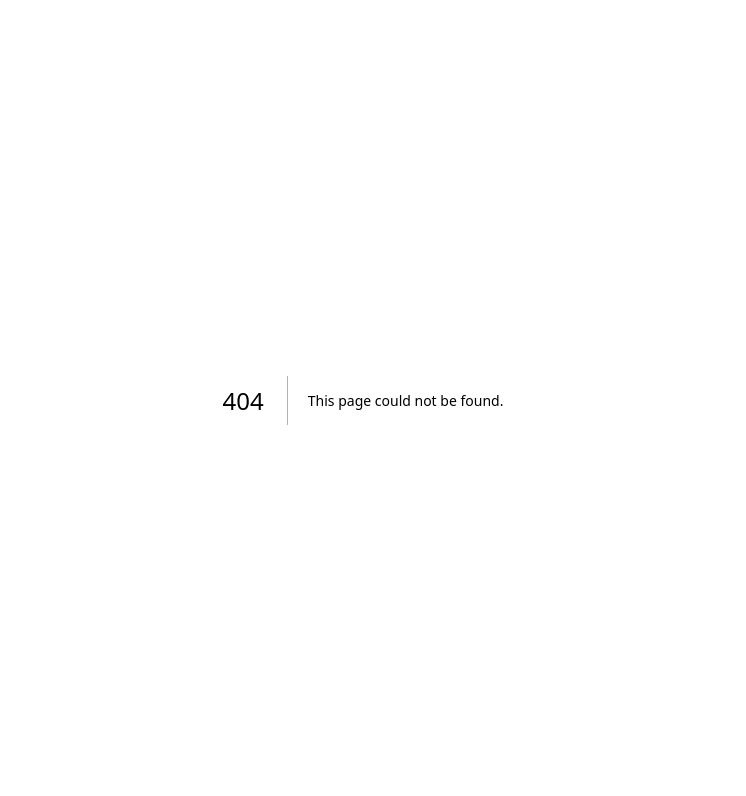
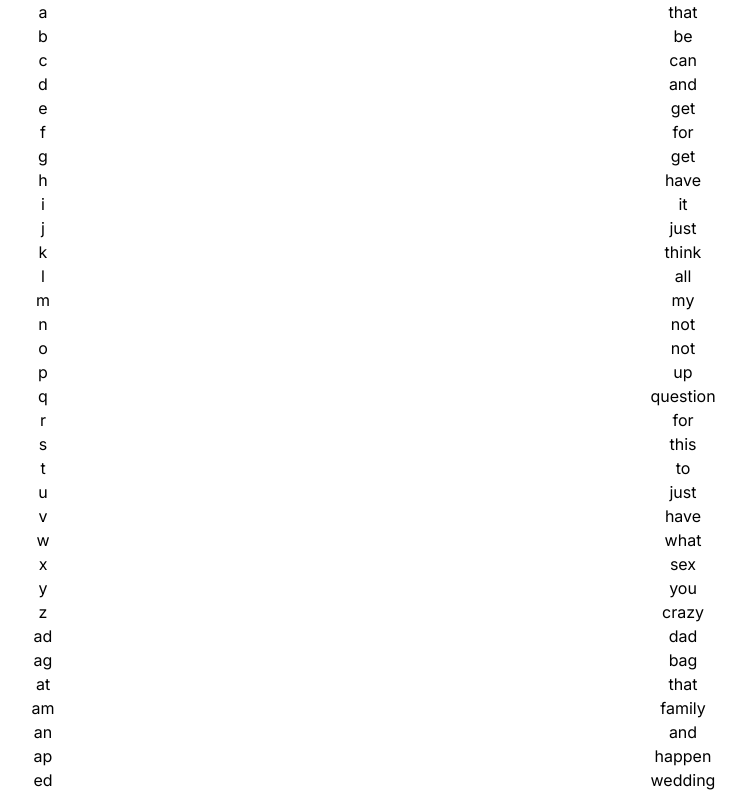
Before and after one commit to s5s5/phonics, a Next.js app: page /game in a window 1280 px wide. Before the commit this address had no page. Shown: the top 796 px of the page, without its empty margins (277-1023 px from the left). Built offline with nearby package versions, Linux system fonts and the light colour scheme; a web font is replaced by a local one.

Commit message:
game init

```diff
--- /dev/null
+++ b/src/app/game/page.tsx
@@ -0,0 +1,65 @@
+"use client";
+
+import { nanoid } from "nanoid";
+import { useEffect, useMemo, useState } from "react";
+
+import { PHONICS_LIST } from "@/app/constants/list";
+
+export default function Page() {
+  const [word, setWord] = useState<string | undefined>(undefined);
+  const [grapheme, setGrapheme] = useState<string | undefined>(undefined);
+
+  const { wordList, graphemeList, testDict } = useMemo(() => {
+    const wordList: any[] = [];
+    const graphemeList: any[] = [];
+    const testDict: any = {};
+    PHONICS_LIST.map(({ phoneme, grapheme, words }) => {
+      const { word, pronunciation, chinese_meanings } = words[0];
+      wordList.push({ word, pronunciation, chinese_meanings });
+      graphemeList.push({ phoneme, grapheme });
+      testDict[grapheme] = word;
+    });
+    return { wordList, graphemeList, testDict };
+  }, []);
+
+  console.log("word", word);
+  console.log("grapheme", grapheme);
+  useEffect(() => {
+    if (word && grapheme) {
+      console.log("test", testDict[grapheme] === word);
+    }
+  }, [grapheme, testDict, word]);
+
+  return (
+    <div className="flex ">
+      <div className="basis-1/2 text-center">
+        {graphemeList.map(({ grapheme }) => {
+          return (
+            <div
+              key={nanoid()}
+              onClick={() => {
+                setGrapheme(grapheme);
+              }}
+            >
+              {grapheme}
+            </div>
+          );
+        })}
+      </div>
+      <div className="basis-1/2  text-center">
+        {wordList.map(({ word }) => {
+          return (
+            <div
+              key={nanoid()}
+              onClick={() => {
+                setWord(word);
+              }}
+            >
+              {word}
+            </div>
+          );
+        })}
+      </div>
+    </div>
+  );
+}
```
